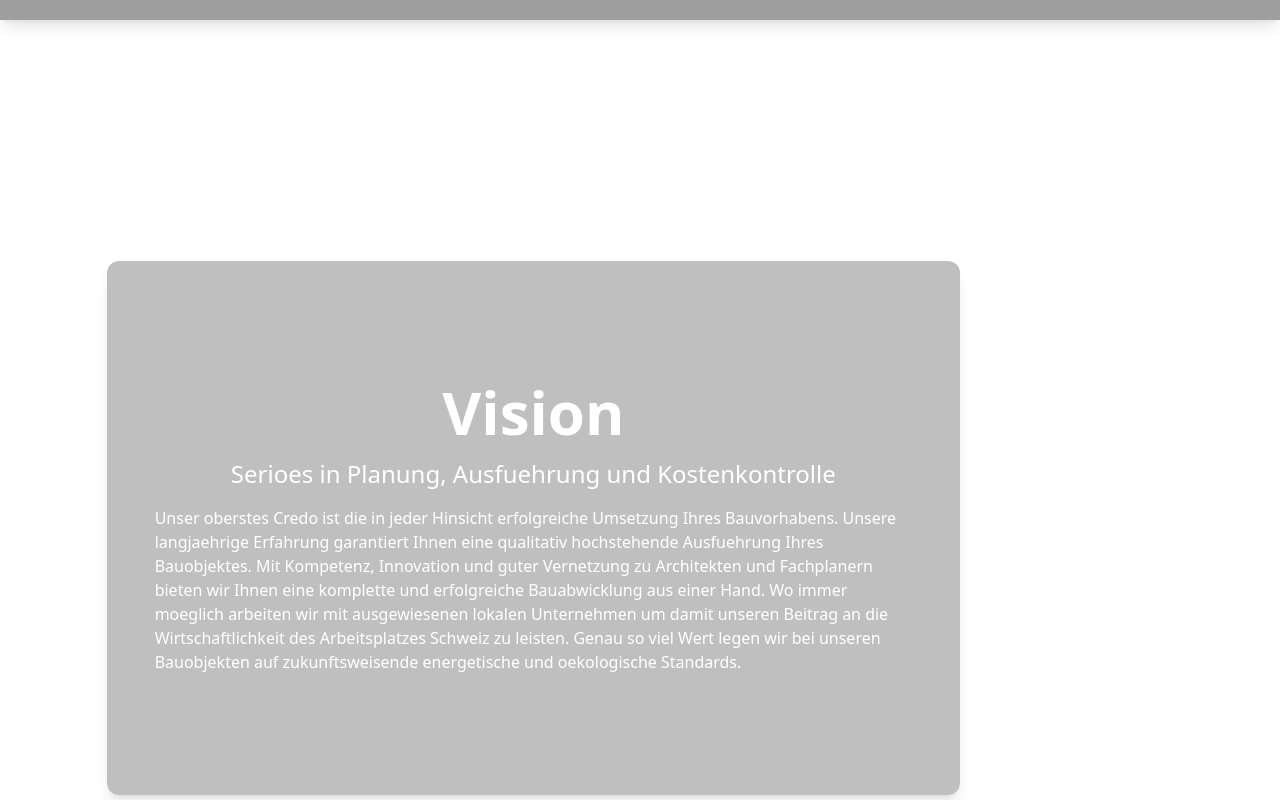
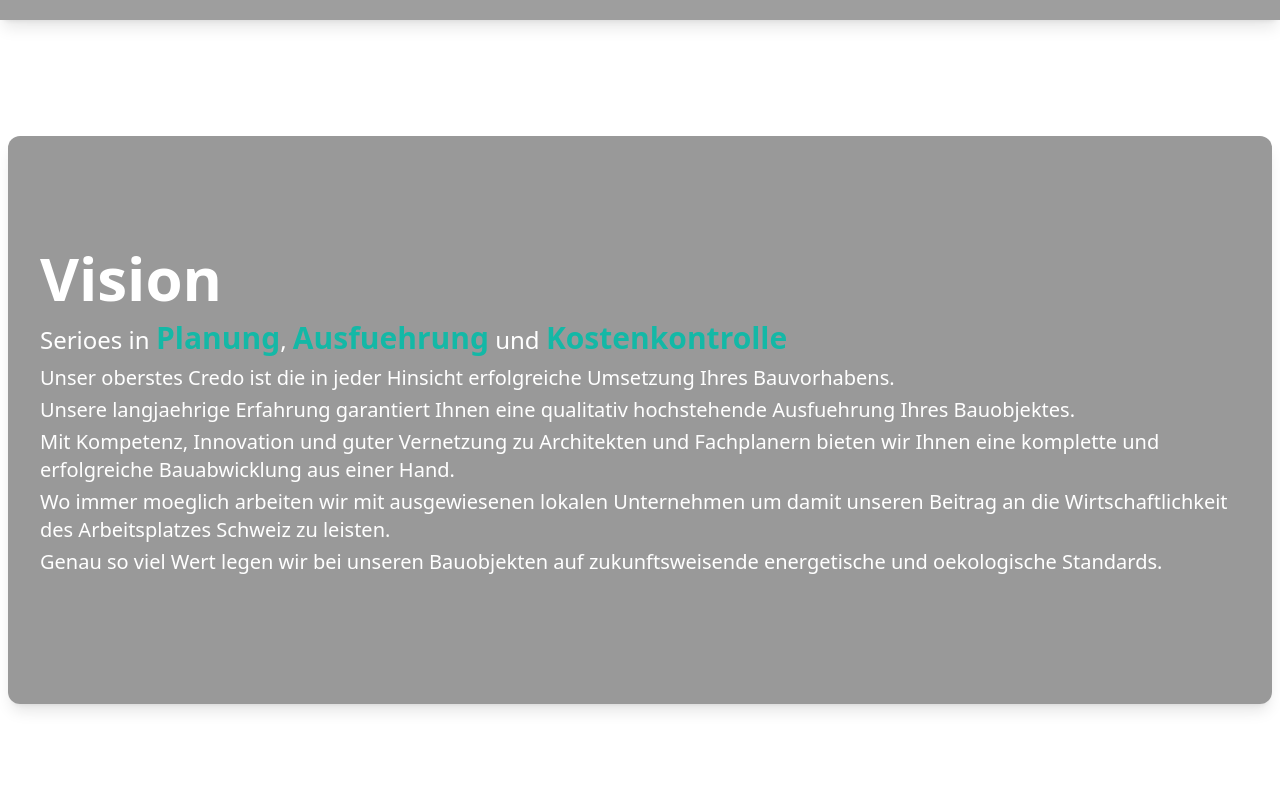
Before and after one commit to cedricschwyter/tectonica, a Next.js app: page / in a window 1280 px wide. Shown: the part 780-1580 px from the top of the page. Built offline with nearby package versions, Linux system fonts and the light colour scheme; grey boxes are pictures that could not be loaded.

Commit message:
feat: vision typography

```diff
--- a/src/sections/Vision.tsx
+++ b/src/sections/Vision.tsx
@@ -1,5 +1,5 @@
-import { ReactElement } from 'react'
-import { FcAssistant, FcDonate, FcInTransit } from 'react-icons/fc';
+import { ReactElement } from "react";
+import { FcAssistant, FcDonate, FcInTransit } from "react-icons/fc";
 
 interface FeatureProps {
   title: string;
@@ -10,17 +10,17 @@ const FeatureCard = ({ title, icon, text }: FeatureProps) => {
   return (
     <div
       style={{
-                background: 'linear-gradient(125deg, rgba(0,123,132,.3) 0%, rgba(0,0,0,.7) 100%)'
+        background:
+          "linear-gradient(125deg, rgba(0,123,132,.3) 0%, rgba(0,0,0,.7) 100%)",
       }}
-            className='text-white group min-w-[330px] w-full backdrop-blur-xl rounded-xl gap-3 p-4 pt-8 shadow-xl flex justify-start justify-items-start hover:shadow-xl transition-all flex-col'>
-            <div className='z-10 flex flex-col w-full h-full gap-5 justify-left justify-items-start'>
-                <span className='flex text-[10rem] justify-center'>
-                    {icon}
-                </span>
-                <h2 className='text-xl font-semibold text-center md:text-3xl'>{title}</h2>
-                <p className='p-3 md:text-xl'>
-                    {text}
-                </p>
+      className="text-white group min-w-[330px] w-full backdrop-blur-xl rounded-xl gap-3 p-4 pt-8 shadow-xl flex justify-start justify-items-start hover:shadow-xl transition-all flex-col"
+    >
+      <div className="z-10 flex flex-col w-full h-full gap-5 justify-left justify-items-start">
+        <span className="flex text-[10rem] justify-center">{icon}</span>
+        <h2 className="text-xl font-semibold text-center md:text-3xl">
+          {title}
+        </h2>
+        <p className="p-3 md:text-xl">{text}</p>
       </div>
     </div>
   );
@@ -31,26 +31,48 @@ export const Vision = () => {
 
   return (
     <>
-            <div id="vision" className="grid w-full min-h-screen grid-cols-12 grid-rows-6 shadow-lg">
-
-                <div className="flex flex-col items-center justify-end h-full grid-rows-6 row-span-5 row-start-1 shadow-lg sm:row-start-2 sm:col-span-8 col-span-full sm:col-start-2 sm:row-span-4 sm:flex-row lg:col-span-8 lg:col-start-2 2xl:col-span-6 2xl:col-start-4 rounded-xl bg-black/25 backdrop-blur-md">
-                    <div className="flex flex-col w-full m-8 sm:translate-y-0 translate-y-1/4 rounded-2xl items-center">
-                        <div className="m-4 text-6xl font-bold text-center text-white grow">
+      <div id="vision" className="flex">
+        <div className="flex flex-col items-center pb-24 pt-20 justify-end h-full m-2 shadow-lg rounded-xl bg-black/40 backdrop-blur-md">
+          <div className="flex flex-col m-8">
+            <div className="mb-3 text-6xl font-bold text-white grow">
               Vision
             </div>
-                        <div className="text-white text-2xl">
-                            Serioes in Planung, Ausfuehrung und Kostenkontrolle
+            <div className="text-white text-2xl mb-2">
+              Serioes in{" "}
+              <strong className="text-teal-500 text-3xl">Planung</strong>,{" "}
+              <strong className="text-teal-500 text-3xl">Ausfuehrung</strong>{" "}
+              und{" "}
+              <strong className="text-teal-500 text-3xl">
+                Kostenkontrolle
+              </strong>
             </div>
-                        <div className="text-white m-4">
-                            Unser oberstes Credo ist die in jeder Hinsicht erfolgreiche Umsetzung Ihres Bauvorhabens.
-                            Unsere langjaehrige Erfahrung garantiert Ihnen eine qualitativ hochstehende Ausfuehrung Ihres Bauobjektes. Mit Kompetenz, Innovation und guter Vernetzung zu Architekten und Fachplanern bieten wir Ihnen eine komplette und erfolgreiche Bauabwicklung aus einer Hand.
-                            Wo immer moeglich arbeiten wir mit ausgewiesenen lokalen Unternehmen um damit unseren Beitrag an die Wirtschaftlichkeit des Arbeitsplatzes Schweiz zu leisten. Genau so viel Wert legen wir bei unseren Bauobjekten auf zukunftsweisende energetische und oekologische Standards.
+            <div className="text-white text-xl flex flex-col gap-1">
+              <p>
+                Unser oberstes Credo ist die in jeder Hinsicht erfolgreiche
+                Umsetzung Ihres Bauvorhabens.
+              </p>
+              <p>
+                Unsere langjaehrige Erfahrung garantiert Ihnen eine qualitativ
+                hochstehende Ausfuehrung Ihres Bauobjektes.
+              </p>
+              <p>
+                Mit Kompetenz, Innovation und guter Vernetzung zu Architekten
+                und Fachplanern bieten wir Ihnen eine komplette und erfolgreiche
+                Bauabwicklung aus einer Hand.
+              </p>
+              Wo immer moeglich arbeiten wir mit ausgewiesenen lokalen
+              Unternehmen um damit unseren Beitrag an die Wirtschaftlichkeit des
+              Arbeitsplatzes Schweiz zu leisten.
+              <p>
+                Genau so viel Wert legen wir bei unseren Bauobjekten auf
+                zukunftsweisende energetische und oekologische Standards.
+              </p>
             </div>
           </div>
         </div>
       </div>
     </>
-    )
-}
+  );
+};
 
 export default Vision;
```
Lines whose indentation alone changed are shown as unchanged.
